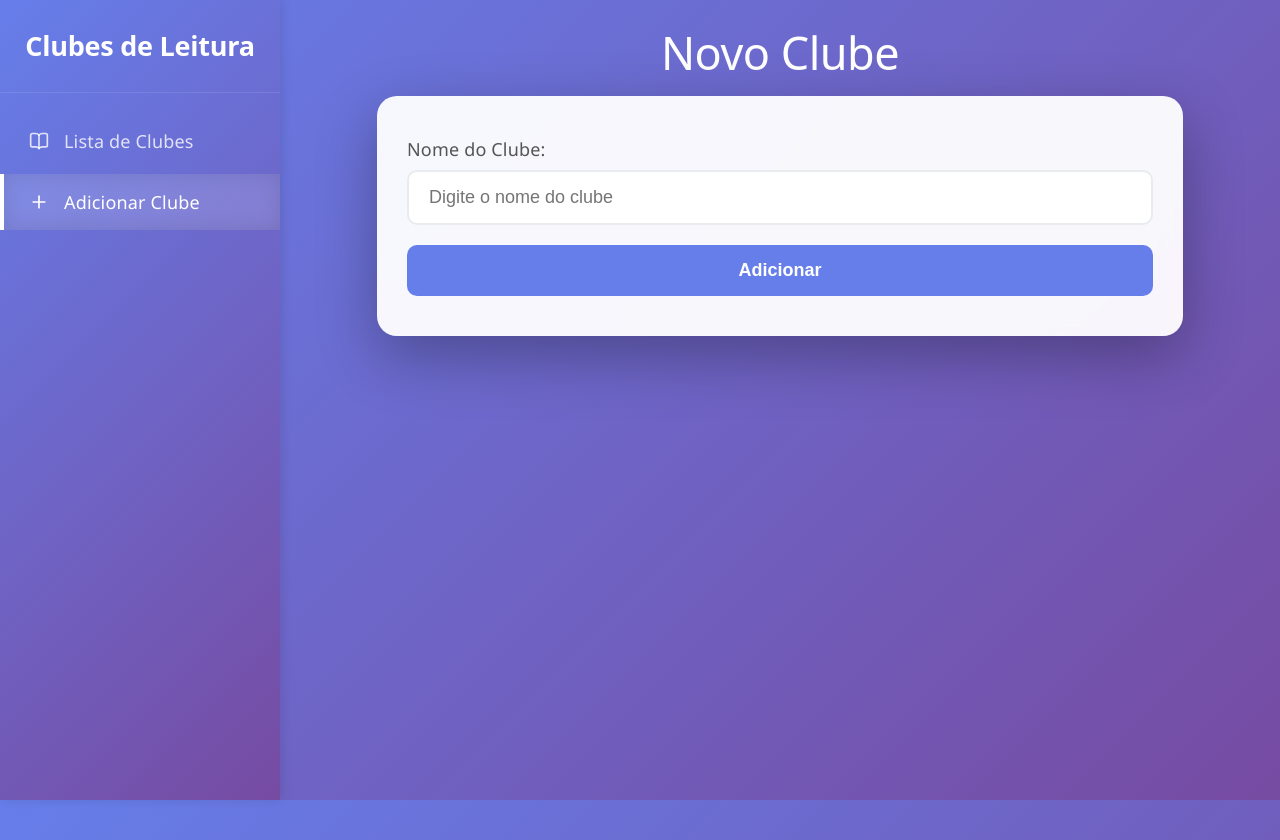
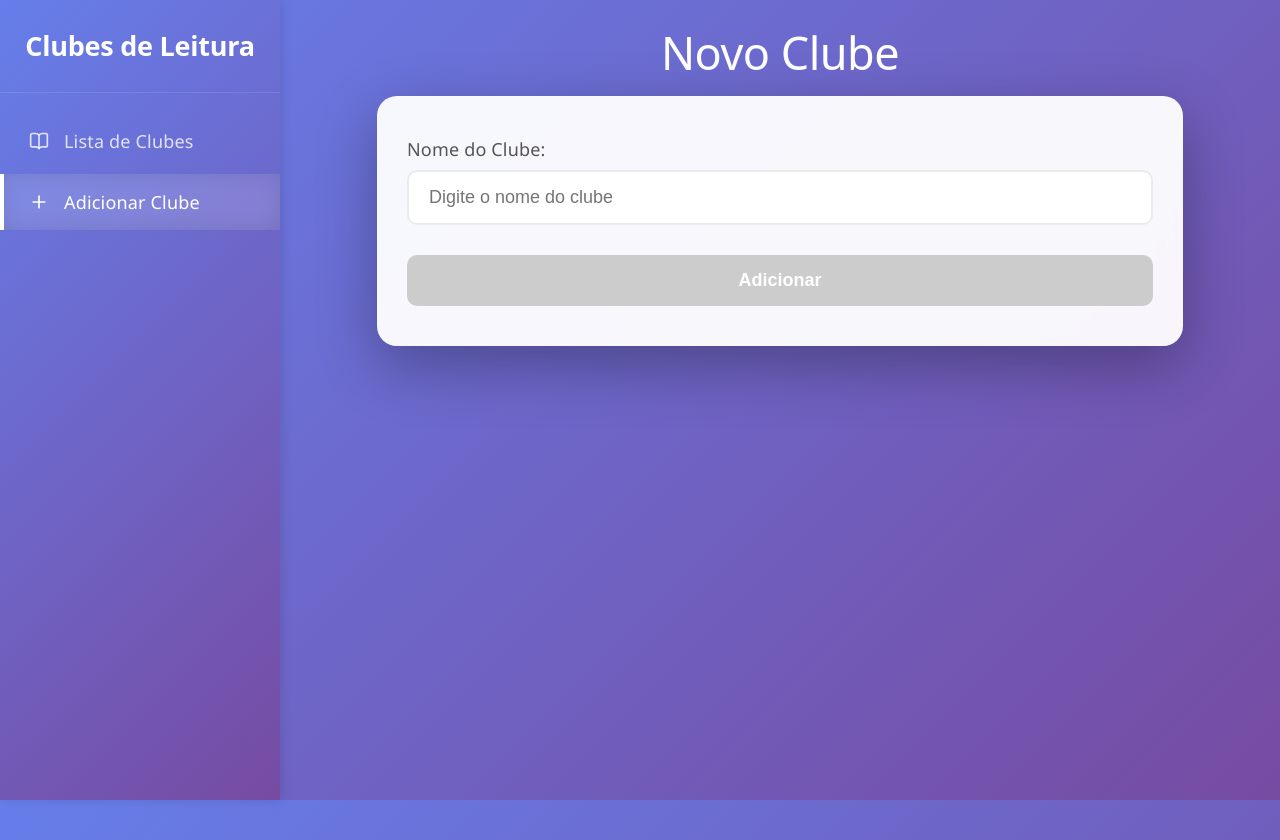
Before and after one commit to thiagoperest/desenvolvimento-react-DR4_AT, a React (Vite) app: page /adicionar in a window 1280 px wide. Built offline with nearby package versions, Linux system fonts and the light colour scheme.

Commit message:
feat: add tarefa 11

```diff
--- a/src/components/ClubeLista.css
+++ b/src/components/ClubeLista.css
@@ -113,6 +113,25 @@
 .novo-clube__input:focus {
   outline: none;
   border-color: #667eea;
+  box-shadow: 0 0 0 3px rgba(102, 126, 234, 0.1);
+}
+
+.novo-clube__input--erro {
+  border-color: #e74c3c;
+  background: #fef5f5;
+}
+
+.novo-clube__input--erro:focus {
+  border-color: #e74c3c;
+  box-shadow: 0 0 0 3px rgba(231, 76, 60, 0.1);
+}
+
+.novo-clube__erro {
+  display: block;
+  color: #e74c3c;
+  font-size: 0.85rem;
+  margin-top: 5px;
+  font-weight: 500;
 }
 
 .novo-clube__button {
@@ -125,9 +144,19 @@
   font-size: 1rem;
   font-weight: 600;
   cursor: pointer;
-  transition: background-color 0.3s ease;
+  transition: all 0.3s ease;
+  margin-top: 10px;
 }
 
-.novo-clube__button:hover {
+.novo-clube__button:hover:not(:disabled) {
   background: #5a6fd8;
+  transform: translateY(-2px);
+  box-shadow: 0 5px 15px rgba(102, 126, 234, 0.3);
 }
+
+.novo-clube__button:disabled {
+  background: #ccc;
+  cursor: not-allowed;
+  transform: none;
+  box-shadow: none;
+}
--- a/src/components/NovoClube.jsx
+++ b/src/components/NovoClube.jsx
@@ -2,14 +2,37 @@ import { useState } from 'react'
 
 export default function NovoClube({ onAdicionarClube }) {
   const [nome, setNome] = useState('')
+  const [erro, setErro] = useState('')
+
+  const validarNome = (valor) => {
+    if (valor.trim() === '') {
+      setErro('O nome do clube é obrigatório')
+      return false
+    } else if (valor.trim().length < 3) {
+      setErro('O nome deve ter pelo menos 3 caracteres')
+      return false
+    } else {
+      setErro('')
+      return true
+    }
+  }
+
+  const handleChange = (e) => {
+    const valor = e.target.value
+    setNome(valor)
+    validarNome(valor)
+  }
 
   const handleSubmit = (e) => {
     e.preventDefault()
-    if (nome.trim()) {
+    if (validarNome(nome)) {
       onAdicionarClube({ nome: nome.trim() })
       setNome('')
+      setErro('')
     }
   }
+
+  const isFormValid = nome.trim().length >= 3 && erro === ''
 
   return (
     <form onSubmit={handleSubmit} className="novo-clube__form">
@@ -17,13 +40,20 @@ export default function NovoClube({ onAdicionarClube }) {
         Nome do Clube:
         <input
           type="text"
-          className="novo-clube__input"
+          className={`novo-clube__input ${erro ? 'novo-clube__input--erro' : ''}`}
           value={nome}
-          onChange={(e) => setNome(e.target.value)}
+          onChange={handleChange}
           placeholder="Digite o nome do clube"
         />
+        {erro && <span className="novo-clube__erro">{erro}</span>}
       </label>
-      <button type="submit" className="novo-clube__button">Adicionar</button>
+      <button
+        type="submit"
+        className="novo-clube__button"
+        disabled={!isFormValid}
+      >
+        Adicionar
+      </button>
     </form>
   )
 }
```
